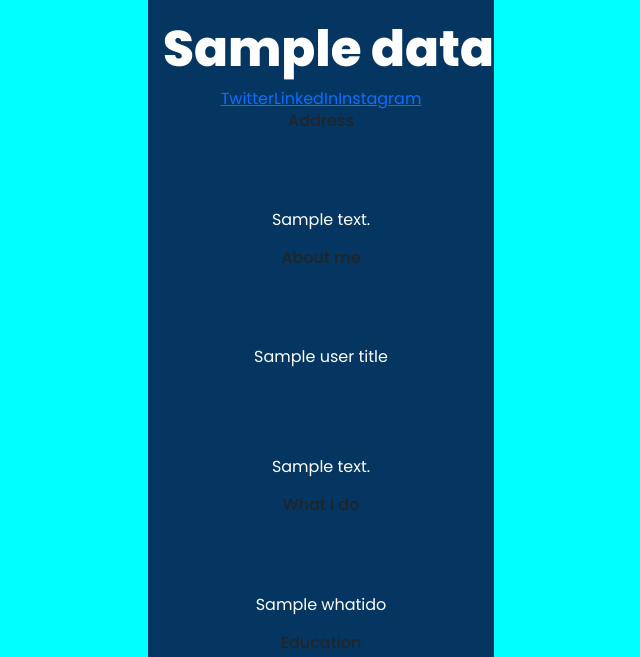
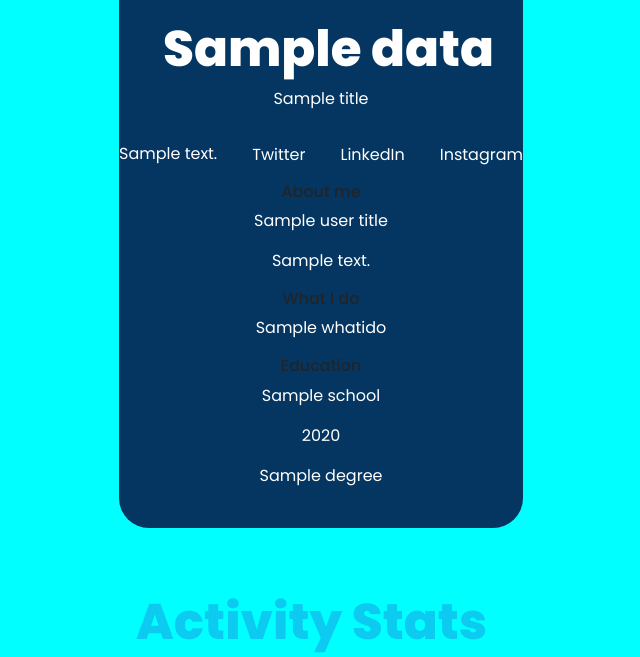
Before and after one commit to dukeofhazardz/ALXFolio-Remaster, a Django app: template alxfolio/main/templates/portfolio.html in a window 1280 px wide. Shown: the part 251-908 px from the top of the page, without its empty margins (319-959 px from the left). Run offline with Django 5.2, Linux system fonts and the light colour scheme; the template is opened without the code that fills it: most values are stand-ins (such as "Sample title", 1, 10 or a date in 2020).

Commit message:
Fixed User portfolio social section

```diff
--- a/alxfolio/main/static/css/base.css
+++ b/alxfolio/main/static/css/base.css
@@ -86,10 +86,10 @@ h3 {
 p {
     color: #fff;
     font-style: inherit;
-    margin-top: 70px;
 }
 
 p.heading {
+    margin-top: 70px;
     margin-left: 30px;
     font-size: 20px;
 }
@@ -122,7 +122,7 @@ p.user-ls {
 .a-user .e-user img{
     height: 80px;
     width: 80px;
-    margin-bottom: 50px;
+    margin-top: 20px;
     margin-left: 20px;
 }
 
@@ -178,12 +178,29 @@ p.user-ls {
 
 .contact-info {
     display: flex;
+    align-items: center;
     justify-content: space-between;
-    align-items: center;
 }
+
+section a{
+    margin-left: 35px;
+    text-decoration: none;
+    color: #fff;
+    transition: 0.3s;
+}
+
+section a:hover {
+    color: aqua;
+}
+
+section p.address{
+    margin-top: 15px;
+}
+
+
+
 .what-i-do,
 .education,
-.address,
 .about-me {
     display: flex;
     flex-direction: column;
--- a/alxfolio/main/templates/portfolio.html
+++ b/alxfolio/main/templates/portfolio.html
@@ -6,8 +6,14 @@
   <section class="profile-info">
     <img src="https://github.com/{{ data.login }}.png" class="img-port">
     <h3 class="p-name">{{ data.name }}</h3>
+    {% if title %}
+      <p class="title">{{ title }}</p>
+    {% endif %}
 
     <section class="contact-info">
+      {% if address %}
+        <p class="address">{{ address }}</p>
+      {% endif %}
       {% if twitter %}
         <a href="{{ twitter }}" target="_blank">Twitter</a>
       {% endif %}
@@ -18,13 +24,6 @@
         <a href="{{ instagram }}" target="_blank">Instagram</a>
       {% endif %}
     </section>
-
-    {% if address %}
-      <section class="address">
-        <h6>Address</h6>
-          <p>{{ address }}</p>
-      </section>
-    {% endif %}
 
       {% if bio %}
           <section class="about-me">
```
